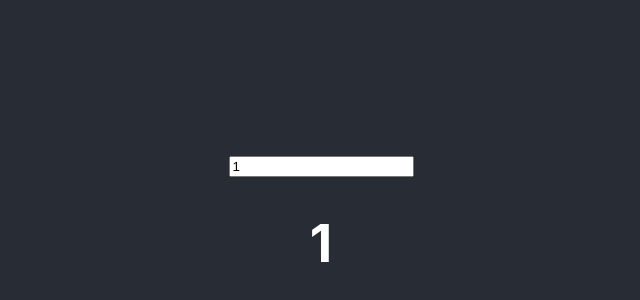
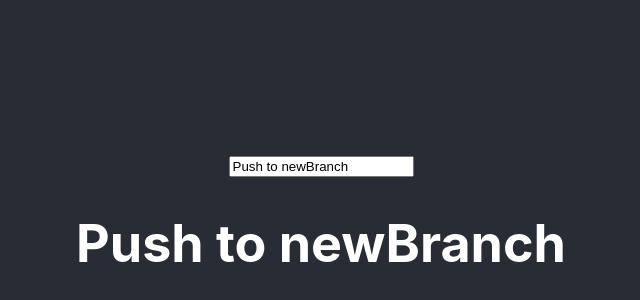
Before and after one commit to harunsaranovic/test, a React (Create React App) app in the folder frontend/: page / in a window 1280 px wide. Shown: the part 172-472 px from the top of the page, without its empty margins (319-959 px from the left). Built offline with nearby package versions, Linux system fonts and the light colour scheme.

Commit message:
newBranch First commit

```diff
--- a/frontend/src/App.js
+++ b/frontend/src/App.js
@@ -17,7 +17,7 @@ class Square extends React.Component {
     super(props);
     this.state = {
       value: 'Test',
-      input: 1
+      input: 'Push to newBranch'
     };
 
     this.change = this.change.bind(this);
```
